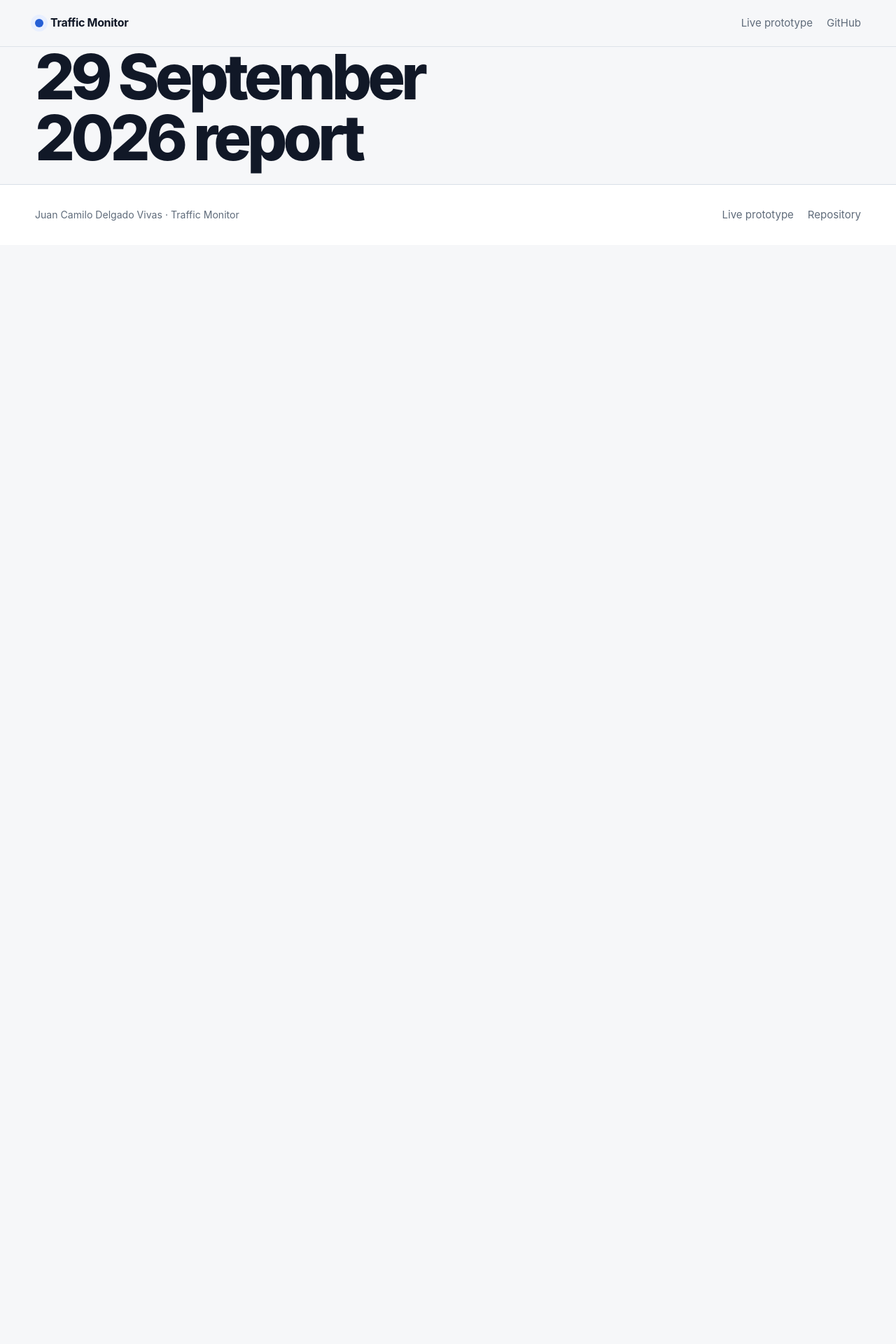
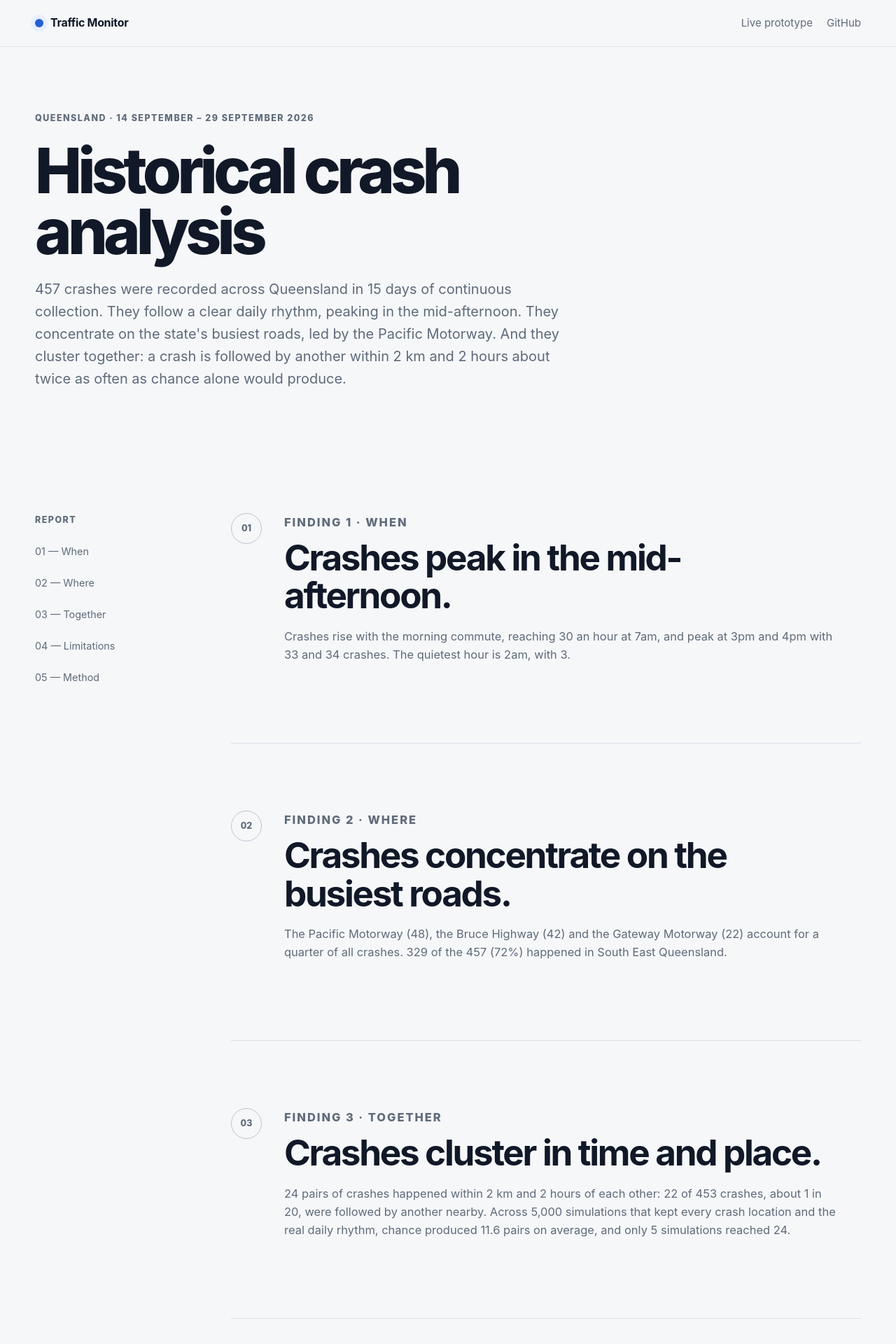
Before and after one commit to jcbuildstech/qld-traffic-monitor, a Flask app: page /report in a window 1280 px wide. Shown: the top 1920 px of the page at 70% size. Before the commit the page ends 316 px from the top, so only its background shows below. Run offline with Flask 3, Linux system fonts and the light colour scheme.

Commit message:
Add report text

```diff
--- a/templates/report.html
+++ b/templates/report.html
@@ -21,8 +21,74 @@
         </div>
     </header>
 
-    <main class="shell">
-        <h1>29 September 2026 report</h1>
+    <main>
+        <section class="hero shell">
+            <div class="hero-copy">
+                <div class="eyebrow-row">
+                    <span class="eyebrow">Queensland · 14 September – 29 September 2026</span>
+                </div>
+                <h1>Historical crash analysis</h1>
+                <p class="hero-lead">457 crashes were recorded across Queensland in 15 days of continuous collection. They follow a clear daily rhythm, peaking in the mid-afternoon. They concentrate on the state's busiest roads, led by the Pacific Motorway. And they cluster together: a crash is followed by another within 2&nbsp;km and 2&nbsp;hours about twice as often as chance alone would produce.</p>
+            </div>
+        </section>
+
+        <div class="shell case-study-layout">
+            <aside class="toc" aria-label="Report contents">
+                <div class="toc-label">Report</div>
+                <a href="#when">01 — When</a>
+                <a href="#where">02 — Where</a>
+                <a href="#together">03 — Together</a>
+                <a href="#limitations">04 — Limitations</a>
+                <a href="#method">05 — Method</a>
+            </aside>
+
+            <article class="case-content">
+                <section id="when" class="case-section">
+                    <div class="section-number">01</div>
+                    <div class="section-copy">
+                        <p class="section-kicker">Finding 1 · When</p>
+                        <h2>Crashes peak in the mid-afternoon.</h2>
+                        <p>Crashes rise with the morning commute, reaching 30 an hour at 7am, and peak at 3pm and 4pm with 33 and 34 crashes. The quietest hour is 2am, with 3.</p>
+                    </div>
+                </section>
+
+                <section id="where" class="case-section">
+                    <div class="section-number">02</div>
+                    <div class="section-copy">
+                        <p class="section-kicker">Finding 2 · Where</p>
+                        <h2>Crashes concentrate on the busiest roads.</h2>
+                        <p>The Pacific Motorway (48), the Bruce Highway (42) and the Gateway Motorway (22) account for a quarter of all crashes. 329 of the 457 (72%) happened in South East Queensland.</p>
+                    </div>
+                </section>
+
+                <section id="together" class="case-section">
+                    <div class="section-number">03</div>
+                    <div class="section-copy">
+                        <p class="section-kicker">Finding 3 · Together</p>
+                        <h2>Crashes cluster in time and place.</h2>
+                        <p>24 pairs of crashes happened within 2&nbsp;km and 2&nbsp;hours of each other: 22 of 453 crashes, about 1 in 20, were followed by another nearby. Across 5,000 simulations that kept every crash location and the real daily rhythm, chance produced 11.6 pairs on average, and only 5 simulations reached 24.</p>
+                    </div>
+                </section>
+
+                <section id="limitations" class="case-section">
+                    <div class="section-number">04</div>
+                    <div class="section-copy">
+                        <p class="section-kicker">Limitations</p>
+                        <h2>What more data would add.</h2>
+                        <p>Traffic volumes would turn these counts into crash rates, showing which roads and hours carry the most risk per vehicle. A longer collection period would sharpen the crash-pair estimate, currently between 1.3 and 3.1 times chance, and help explain what links the pairs.</p>
+                    </div>
+                </section>
+
+                <section id="method" class="case-section case-section-last">
+                    <div class="section-number">05</div>
+                    <div class="section-copy">
+                        <p class="section-kicker">Method</p>
+                        <h2>How the data was collected and analysed.</h2>
+                        <p>A Python collector polls the QLDTraffic API every 60 seconds and stores every incident, and each change to it, in PostgreSQL on a cloud server. For this report, a snapshot of the database was exported and analysed in Python with pandas.</p>
+                    </div>
+                </section>
+            </article>
+        </div>
     </main>
 
     <footer>
```
